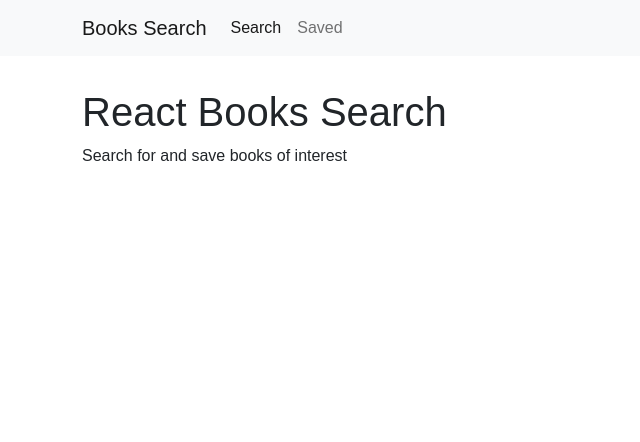
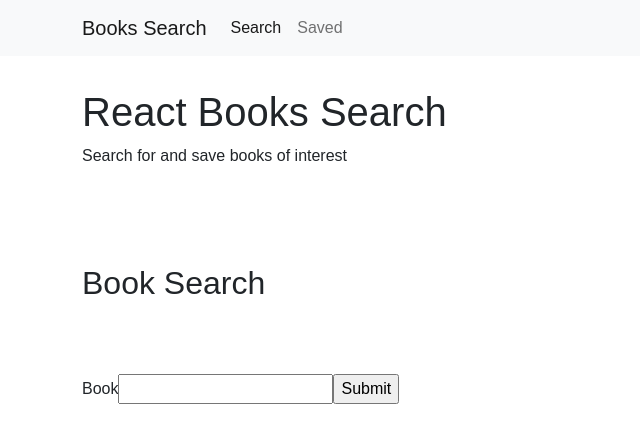
Before and after one commit to Conanas/books-search, a React (Create React App) app in the folder client/: page / in a window 1280 px wide. Shown: the top 442 px of the page, without its empty margins (0-640 px from the left). Built offline with nearby package versions, Linux system fonts and the light colour scheme.

Commit message:
importing search from to search page

```diff
--- a/client/src/pages/Search-Page/index.js
+++ b/client/src/pages/Search-Page/index.js
@@ -1,8 +1,10 @@
 import React from 'react';
+import SearchForm from '../../components/Search-Form/';
 
 export default function SearchPage() {
   return (
     <>
+      <SearchForm />
     </>
   )
 }
```
